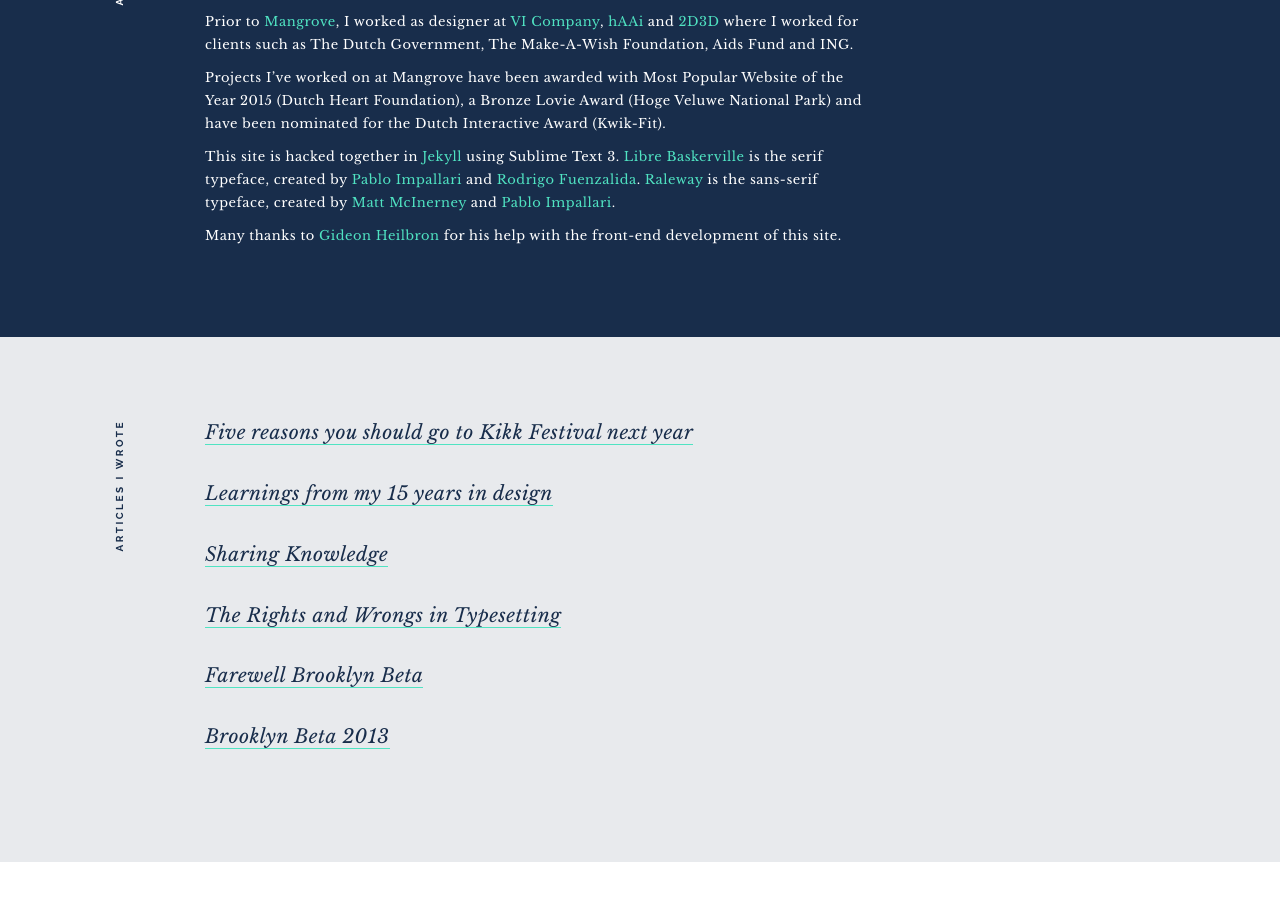
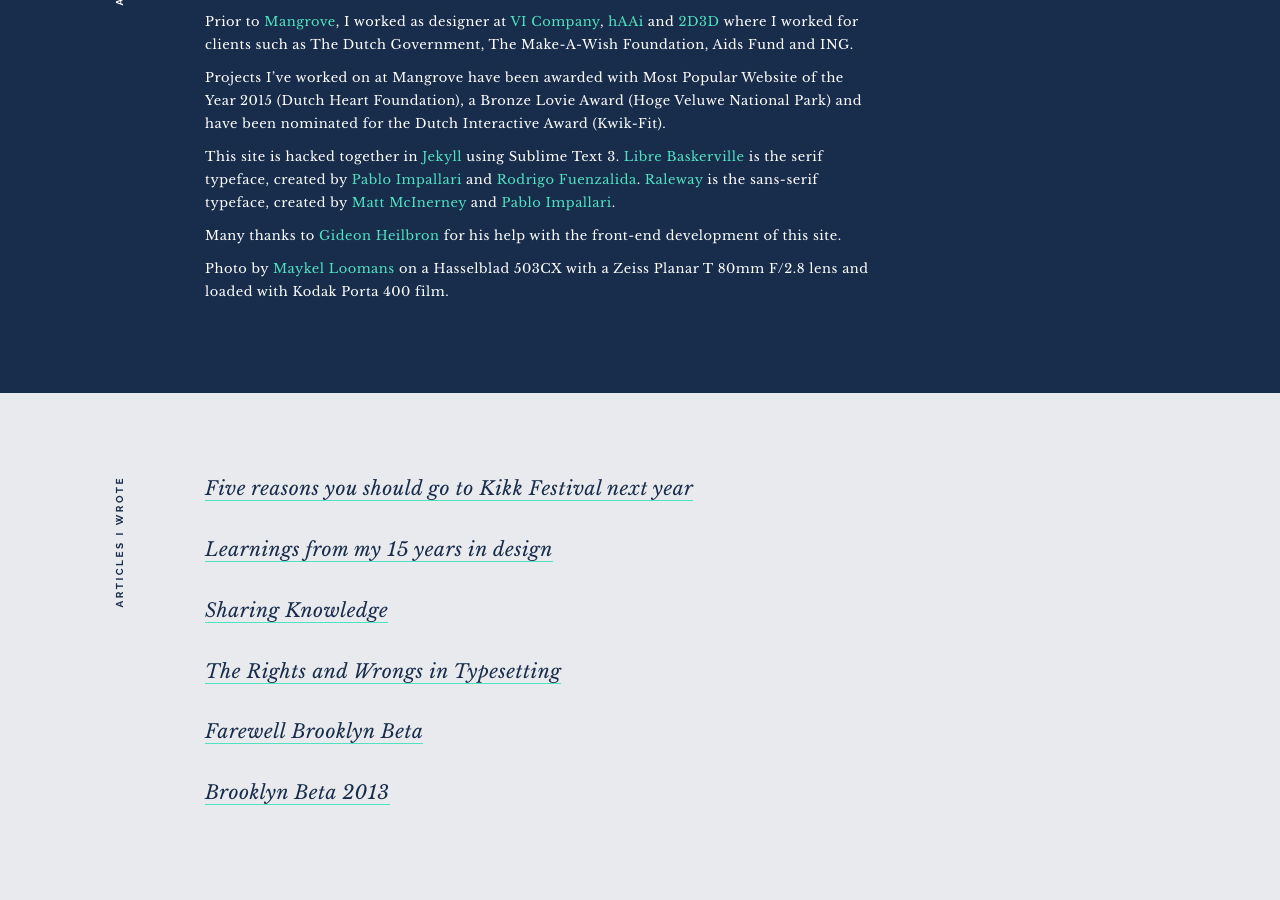
Before and after one commit to jpkoudstaal/jpkoudstaal.github.io, a Jekyll site: the page built from index.html, in a window 1280 px wide and 900 px high, scrolled down 2930 px. Built offline with Jekyll 4.4.1, drawn with Linux system fonts in a browser that asks for light colours; nearby versions of some CDN libraries.

Commit message:
Text update

```diff
--- a/_layouts/default.html
+++ b/_layouts/default.html
@@ -89,6 +89,8 @@
         <p class="p--secondary">This site is hacked together in <a href="http://jekyllrb.com/" target="_blank">Jekyll</a> using Sublime Text 3. <a href="https://www.google.com/fonts/specimen/Libre+Baskerville" target="_blank">Libre Baskerville</a> is the serif typeface, created by <a href="http://www.impallari.com/" target="_blank">Pablo Impallari</a> and <a href="https://www.behance.net/fuenzar" target="_blank">Rodrigo Fuenzalida</a>. <a href="https://www.google.com/fonts/specimen/Raleway" target="_blank">Raleway</a> is the sans-serif typeface, created by <a href="http://matt.cc/" target="_blank">Matt McInerney</a> and <a href="http://www.impallari.com/" target="_blank">Pablo Impallari</a>.
         </p>
         <p class="p--secondary">Many thanks to <a href="https://www.linkedin.com/in/gideonheilbron" target="_blank">Gideon Heilbron</a> for his help with the front-end development of this site.</p>
+
+        <p class="p--secondary">Photo by <a href="http://www.maykelloomans.com/" target="_blank">Maykel Loomans</a> on a Hasselblad 503CX with a Zeiss Planar T 80mm F/2.8 lens and loaded with Kodak Porta 400 film.</p>
 
       </div>
     </div>
```
